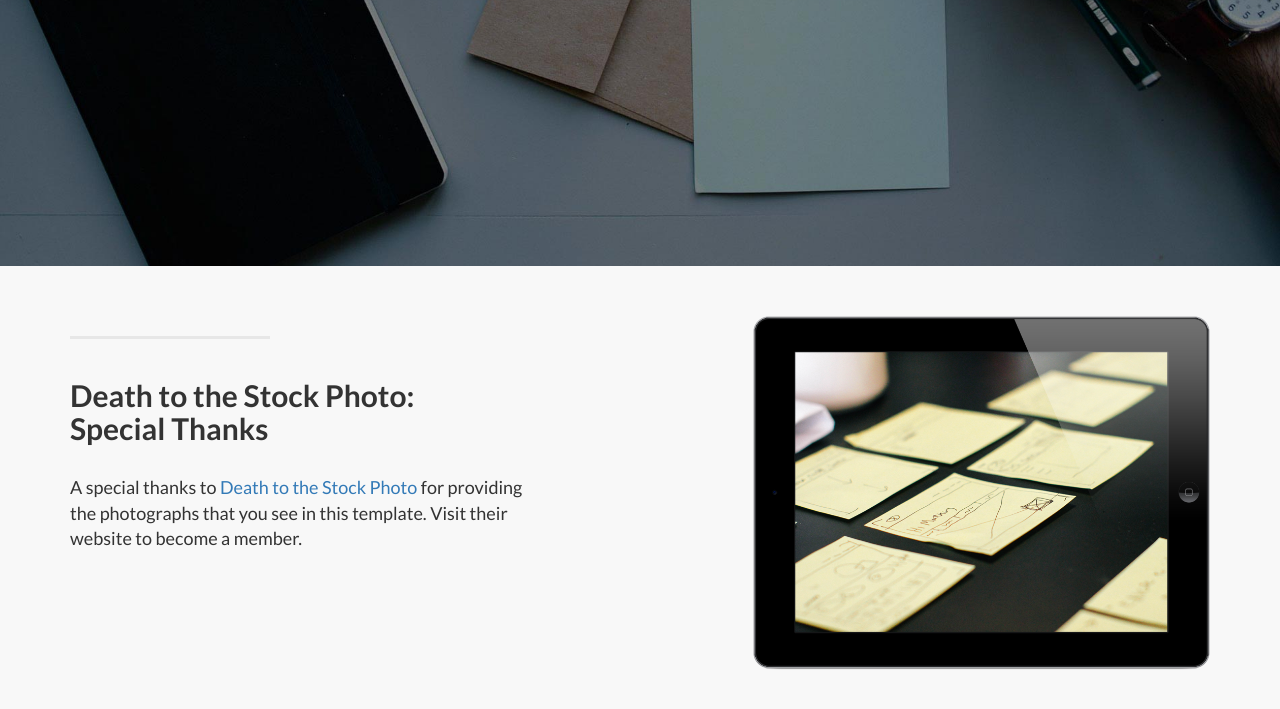
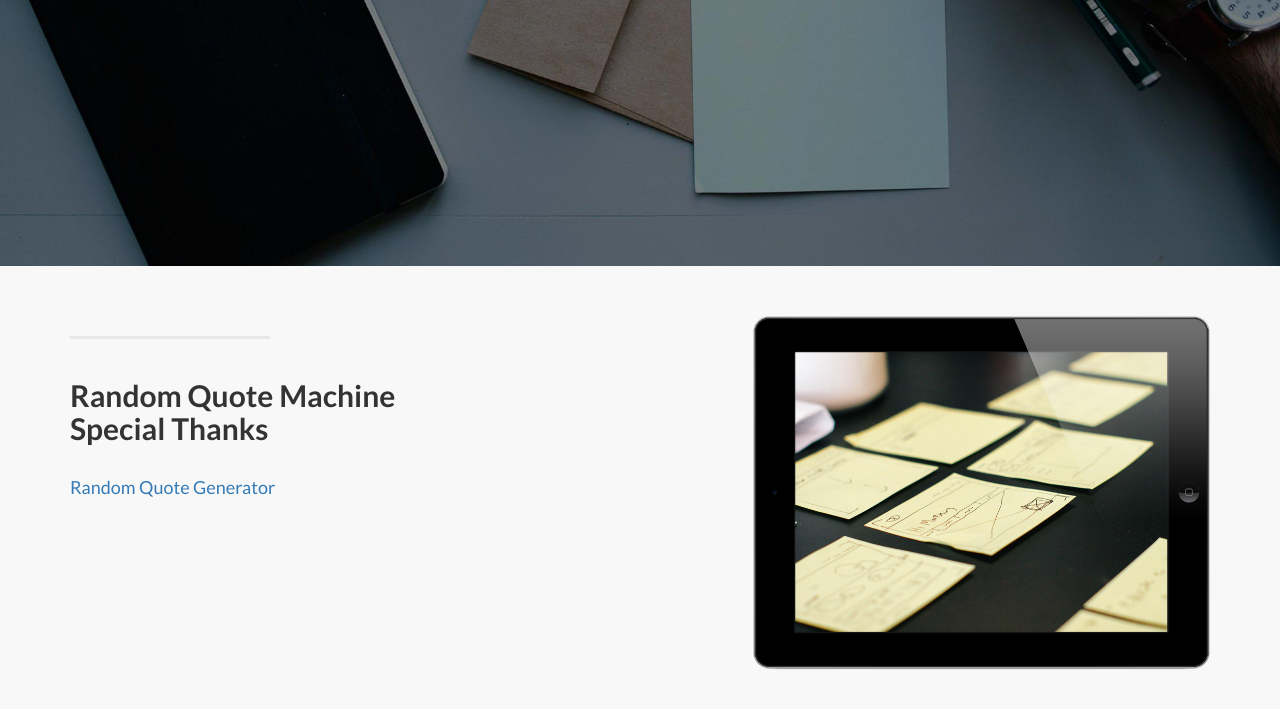
Before and after one commit to melvfernandez/melvfernandez.github.io, a plain HTML site: page index.html in a window 1280 px wide. Shown: the part 511-1220 px from the top of the page. Drawn offline with Linux system fonts and the light colour scheme.

Commit message:
Update index.html

```diff
--- a/index.html
+++ b/index.html
@@ -107,8 +107,8 @@
                 <div class="col-lg-5 col-sm-6">
                     <hr class="section-heading-spacer">
                     <div class="clearfix"></div>
-                    <h2 class="section-heading">Death to the Stock Photo:<br>Special Thanks</h2>
-                    <p class="lead">A special thanks to <a target="_blank" href="http://join.deathtothestockphoto.com/">Death to the Stock Photo</a> for providing the photographs that you see in this template. Visit their website to become a member.</p>
+                    <h2 class="section-heading">Random Quote Machine<br>Special Thanks</h2>
+                    <p class="lead"><a target="_blank" href="https://codepen.io/melvfernandez/pen/yXYzNg">Random Quote Generator</a></p>
                 </div>
                 <div class="col-lg-5 col-lg-offset-2 col-sm-6">
                     <img class="img-responsive" src="img/ipad.png" alt="">
```
